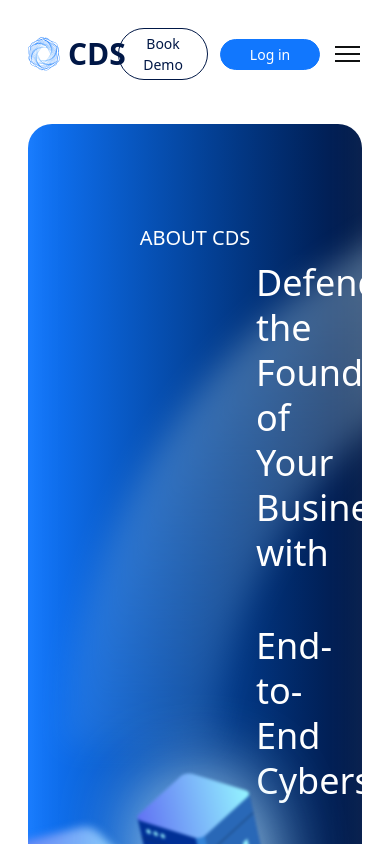
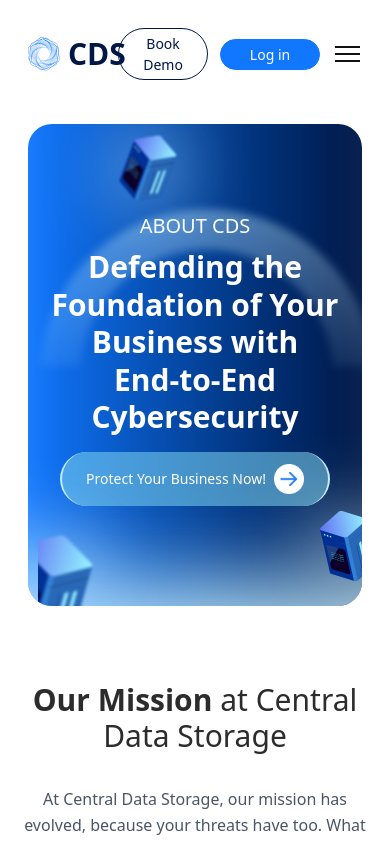
Before and after one commit to Shumaila-sayed/About-us, a Next.js app: page / in a window 390 px wide. Shown: the top 844 px of the page. Built offline with nearby package versions, Linux system fonts and the light colour scheme.

Commit message:
make hero section responsive

```diff
--- a/src/components/about/about-hero-section/Hero.tsx
+++ b/src/components/about/about-hero-section/Hero.tsx
@@ -3,16 +3,17 @@
 import { motion } from 'framer-motion';
 import Image from 'next/image';
 import HeroData from '../../../data/about/about-page-data.json';
+import Button from '../../button/Button';
 
 export default function Hero() {
 	return (
 		<section
-			className='bg-gradient-to-r from-[#1177FE] to-[#001746] text-white py-25 rounded-3xl relative overflow-hidden m-7'
+			className='bg-gradient-to-r from-[#1177FE] to-[#001746]  text-white py-25 rounded-3xl relative overflow-hidden m-7'
 			style={{
 				boxShadow: 'inset 0 -90px 90px -70px #C4ECFE',
 			}}
 		>
-			<div className='max-w-5xl mx-auto px-4 text-center relative z-2'>
+			<div className='md:max-w-5xl mx-auto md:mt-0 mt-[-12px] px-4 text-center relative z-2'>
 				<motion.h2
 					initial={{ opacity: 0, y: 40 }}
 					animate={{ opacity: 1, y: 0 }}
@@ -25,7 +26,7 @@ export default function Hero() {
 					initial={{ opacity: 0, y: 50 }}
 					animate={{ opacity: 1, y: 0 }}
 					transition={{ delay: 0.2, duration: 0.6 }}
-					className='text-4xl md:text-5xl leading-tight px-53 mb-12'
+					className='text-3xl md:text-5xl leading-tight md:px-42  font-semibold'
 				>
 					{HeroData.aboutHeroSection.sectionHeading}
 				</motion.h3>
@@ -33,7 +34,7 @@ export default function Hero() {
 					initial={{ opacity: 0, y: 50 }}
 					animate={{ opacity: 1, y: 0 }}
 					transition={{ delay: 0.2, duration: 0.6 }}
-					className='text-4xl md:text-5xl leading-tight px-53 mb-12'
+					className='text-3xl font-bold md:text-5xl leading-tight md:px-42 mb-4 md:mb-12'
 				>
 					{HeroData.aboutHeroSection.subHeading}
 				</motion.h1>
@@ -41,53 +42,52 @@ export default function Hero() {
 					initial={{ scale: 0.9, opacity: 0 }}
 					animate={{ scale: 1, opacity: 1 }}
 					transition={{ delay: 0.4, duration: 0.5 }}
-					className='bg-[#7dd4ee8c] text-white mt-4 border-2 border-x-[#C4ECFE] border-y-0 px-6 py-3 flex max-w-fit mx-auto items-center gap-2 rounded-full'
 				>
-					{HeroData.aboutHeroSection.buttonText}{' '}
-					<Image
-						src='/arrow.png'
-						alt='Arrow'
-						width={30}
-						height={20}
-					/>
+					<Button type='tertiary' variant='btn-transparent' icon='/arrow.png'>{HeroData.aboutHeroSection.buttonText}</Button>
 				</motion.button>
 			</div>
 
-			<div className='absolute left-105 top-1 w-30 z-3 '>
+			<div className='absolute md:left-105 left-20 top-1 w-30 z-3 transition-transform duration-300 hover:scale-110'>
+				<div className='relative w-[80px] sm:w-[100px] md:w-[150px] h-[80px] sm:h-[100px] md:h-[150px]'>
 					<Image
 						src='/server-center.svg'
 						alt='Server center'
-					width={150}
-					height={150}
-					className='drop-shadow-[0_0_40px_#C4ECFE]'
+						fill
+						className='drop-shadow-[0_0_40px_#C4ECFE] object-contain'
 					/>
 				</div>
-			<div className='absolute right-8 bottom-12 w-50 z-4'>
+			</div>
+			<div className='absolute md:right-8 left-70 md:bottom-12 bottom-5 w-50 z-4 transition-transform duration-300 hover:scale-110'>
+				<div className='relative w-[80px] sm:w-[100px] md:w-[150px] h-[80px] sm:h-[100px] md:h-[150px]'>
 					<Image
 						src='/server-right.svg'
 						alt='Server right'
-					width={150}
-					height={150}
-					className='drop-shadow-[0_0_40px_#C4ECFE]'
+						fill
+						className='drop-shadow-[0_0_40px_#C4ECFE] object-contain'
 					/>
 				</div>
+			</div>
 
-			<div className='absolute left-0.2 bottom-0.5 w-40 z-3'>
+			<div className='absolute md:left-[-18] left-[-14] bottom-0 w-40 z-3 transition-transform duration-300 hover:scale-110'>
+				<div className='relative w-[80px] sm:w-[100px] md:w-[150px] h-[80px] sm:h-[100px] md:h-[150px]'>
 					<Image
 						src='/server-left.svg'
 						alt='Server left'
-					width={150}
-					height={150}
+						fill
+						className='drop-shadow-[0_0_40px_#C4ECFE] object-contain'
 					/>
+				</div>
 			</div>
 
 			<div className='absolute left-1 top-1 w-1100 opacity-40 '>
+				<div className='relative w-[350px] md:w-[1300px] h-[320px]  md:h-[600px]'>
 					<Image
 						src='/arch.svg'
 						alt='Arch'
-					width={1300}
-					height={80}
+						fill
+						className='object-contain'
 					/>
+				</div>
 			</div>
 		</section>
 	);
--- a/src/components/button/Button.tsx
+++ b/src/components/button/Button.tsx
@@ -49,14 +49,14 @@ const Button: React.FC<ButtonProps> = ({
 			onClick={onClick}
 			type={buttonType}
 		>
-			<p className='text-[14px] md:text-[16px]'>
+			<p className='text-[14px] md:text-[16px] flex items-center justify-center gap-2'>
 				{children}{' '}
 				{icon && (
 					<Image
 						src={icon}
 						alt='icon'
-						height={11}
-						width={11}
+						height={20}
+						width={30}
 					/>
 				)}
 			</p>
--- a/src/components/button/button.module.scss
+++ b/src/components/button/button.module.scss
@@ -4,4 +4,16 @@
         color: white;
         font-weight: bold;
     }
+    &.btn-transparent {
+        background-color: #7dd4ee8c;
+        color: white;
+        border-width: 2px;
+        border-left-color: #C4ECFE;
+        border-right-color: #C4ECFE;
+        border-top-width: 0;
+        border-bottom-width: 0;
+        padding: 0.75rem 1.5rem ;
+        max-width: fit-content;
+        margin-inline: auto;
+    }
 }
```
Lines whose indentation alone changed are shown as unchanged.
